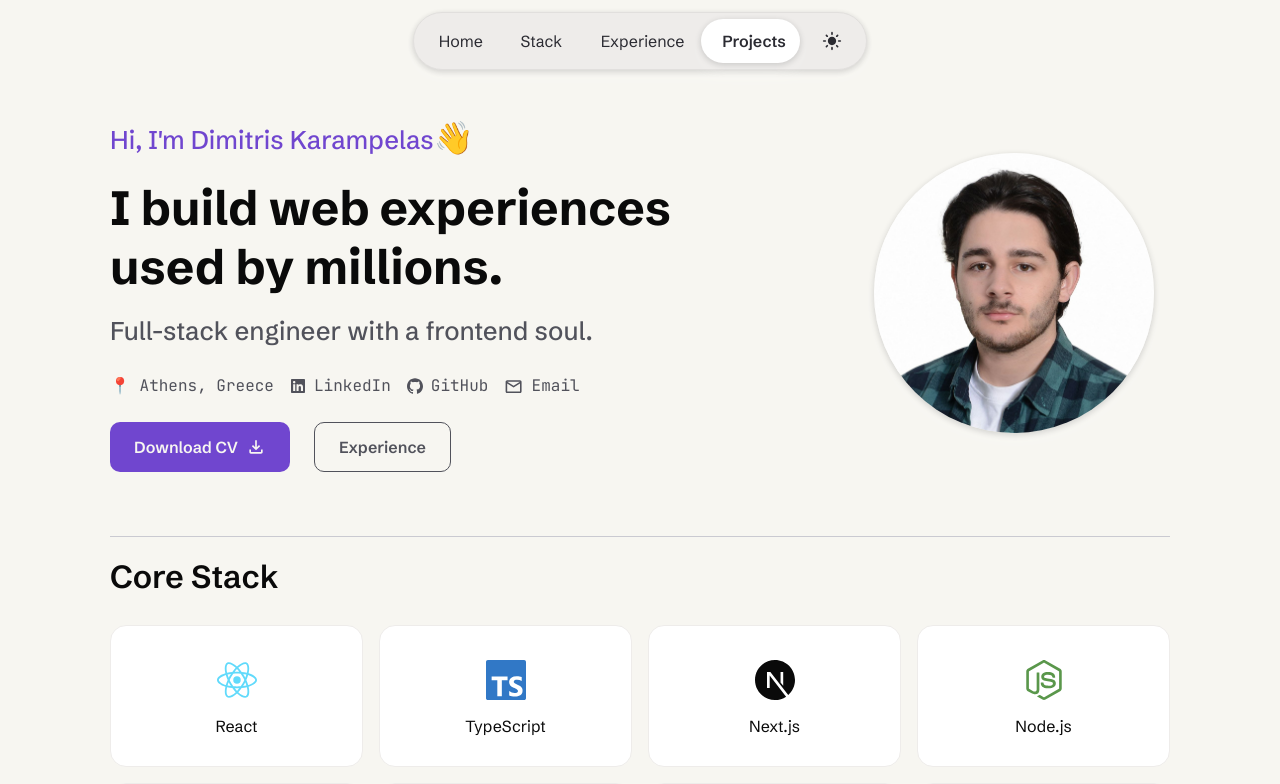
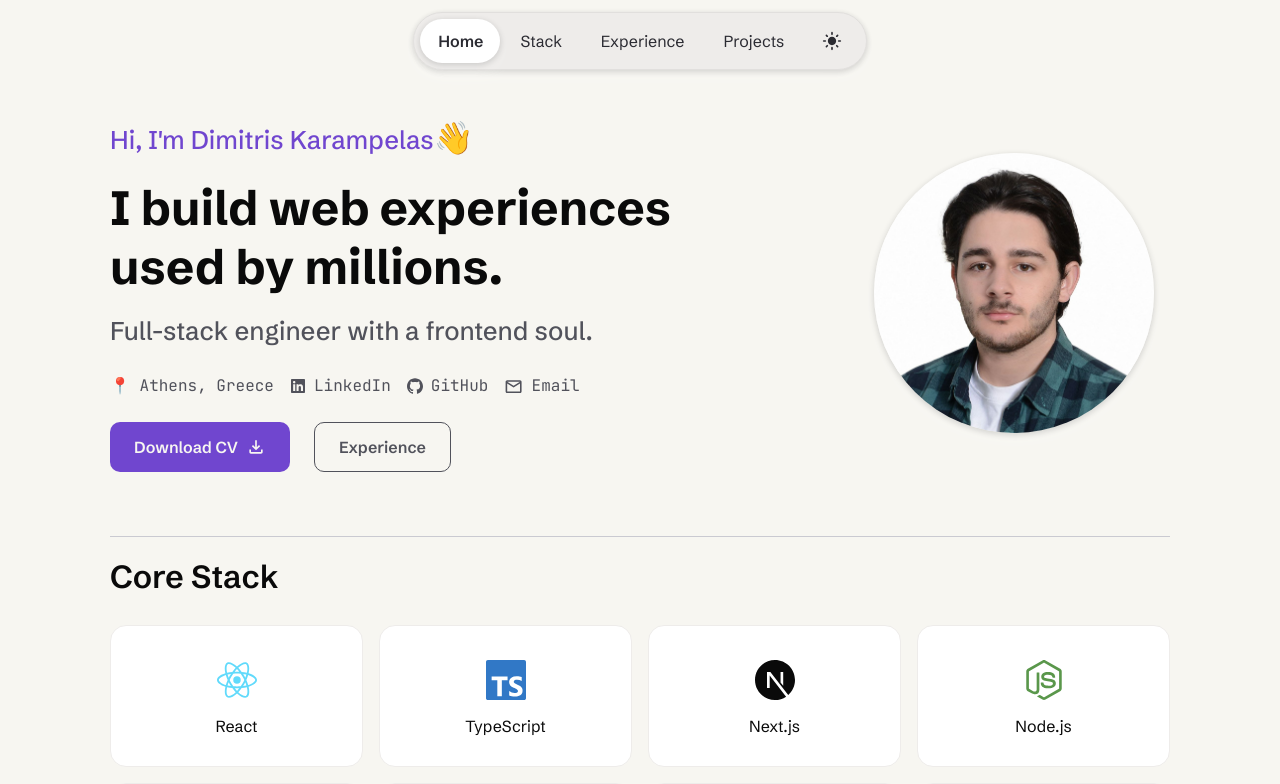
Before and after one commit to KarampelasDS/Portfolio, a Next.js app: page / in a window 1280 px wide. Shown: the top 784 px of the page. Built offline with nearby package versions, Linux system fonts and the light colour scheme.

Commit message:
Updated the scroll behaviour for the header's intersection observer

```diff
--- a/components/Header/Header.tsx
+++ b/components/Header/Header.tsx
@@ -38,12 +38,10 @@ export default function Header() {
     }
 
     if (Math.abs(targetY - window.scrollY) > 2) {
+      // Mute the spy for the whole programmatic scroll. It stays muted until
+      // the user scrolls themselves (see the input listeners below), so no
+      // timing/overshoot/layout-shift edge case can flip the pill mid-glide.
       isClickScrolling.current = true;
-      const release = () => {
-        isClickScrolling.current = false;
-      };
-      window.addEventListener("scrollend", release, { once: true });
-      window.setTimeout(release, 1000);
       window.scrollTo({ top: targetY, behavior: "smooth" });
     }
   };
@@ -85,38 +83,45 @@ export default function Header() {
 
     if (sections.length === 0) return;
 
-    const ratios = new Map<Element, number>();
+    const pickActive = () => {
+      if (isClickScrolling.current) return;
 
-    const observer = new IntersectionObserver(
-      (entries) => {
-        entries.forEach((entry) => {
-          ratios.set(
-            entry.target,
-            entry.isIntersecting ? entry.intersectionRatio : 0,
-          );
-        });
+      const line = window.innerHeight * 0.2;
+      let current = sections[0].label;
+      for (const s of sections) {
+        if (s.el.getBoundingClientRect().top <= line) current = s.label;
+      }
 
-        if (isClickScrolling.current) return;
+      const atBottom =
+        window.innerHeight + window.scrollY >=
+        document.documentElement.scrollHeight - 2;
+      if (atBottom) current = sections[sections.length - 1].label;
 
-        let best: Element | null = null;
-        let bestRatio = 0;
-        ratios.forEach((ratio, el) => {
-          if (ratio > bestRatio) {
-            bestRatio = ratio;
-            best = el;
-          }
-        });
+      setSelected((prev) => (prev === current ? prev : current));
+    };
 
-        if (best) {
-          const match = sections.find((s) => s.el === best);
-          if (match) setSelected(match.label);
-        }
-      },
-      { rootMargin: "0px 0px -80% 0px", threshold: [0, 0.25, 0.5, 0.75, 1] },
-    );
+    const observer = new IntersectionObserver(pickActive, {
+      rootMargin: "0px 0px -80% 0px",
+      threshold: [0, 0.25, 0.5, 0.75, 1],
+    });
 
     sections.forEach((s) => observer.observe(s.el));
-    return () => observer.disconnect();
+
+    const releaseOnUserInput = () => {
+      isClickScrolling.current = false;
+    };
+    window.addEventListener("wheel", releaseOnUserInput, { passive: true });
+    window.addEventListener("touchstart", releaseOnUserInput, {
+      passive: true,
+    });
+    window.addEventListener("keydown", releaseOnUserInput);
+
+    return () => {
+      observer.disconnect();
+      window.removeEventListener("wheel", releaseOnUserInput);
+      window.removeEventListener("touchstart", releaseOnUserInput);
+      window.removeEventListener("keydown", releaseOnUserInput);
+    };
   }, []);
 
   return (
```
